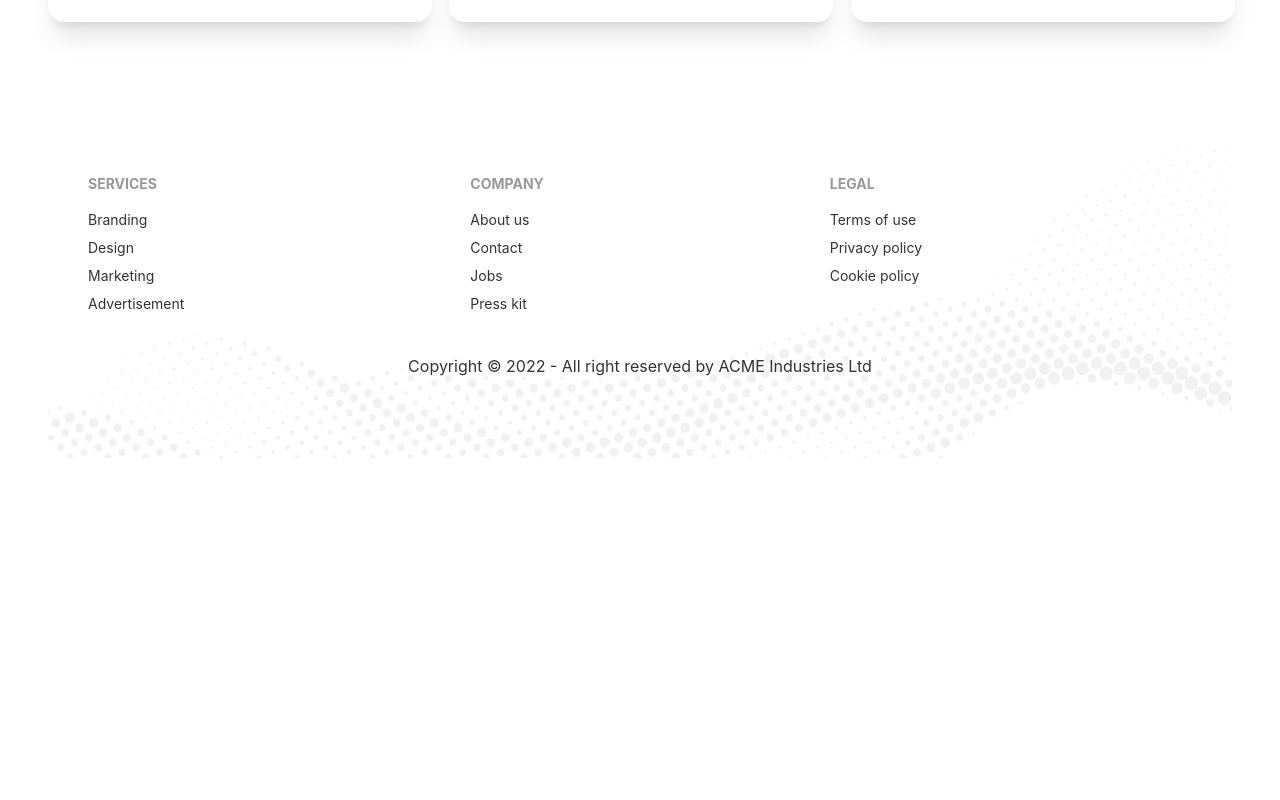
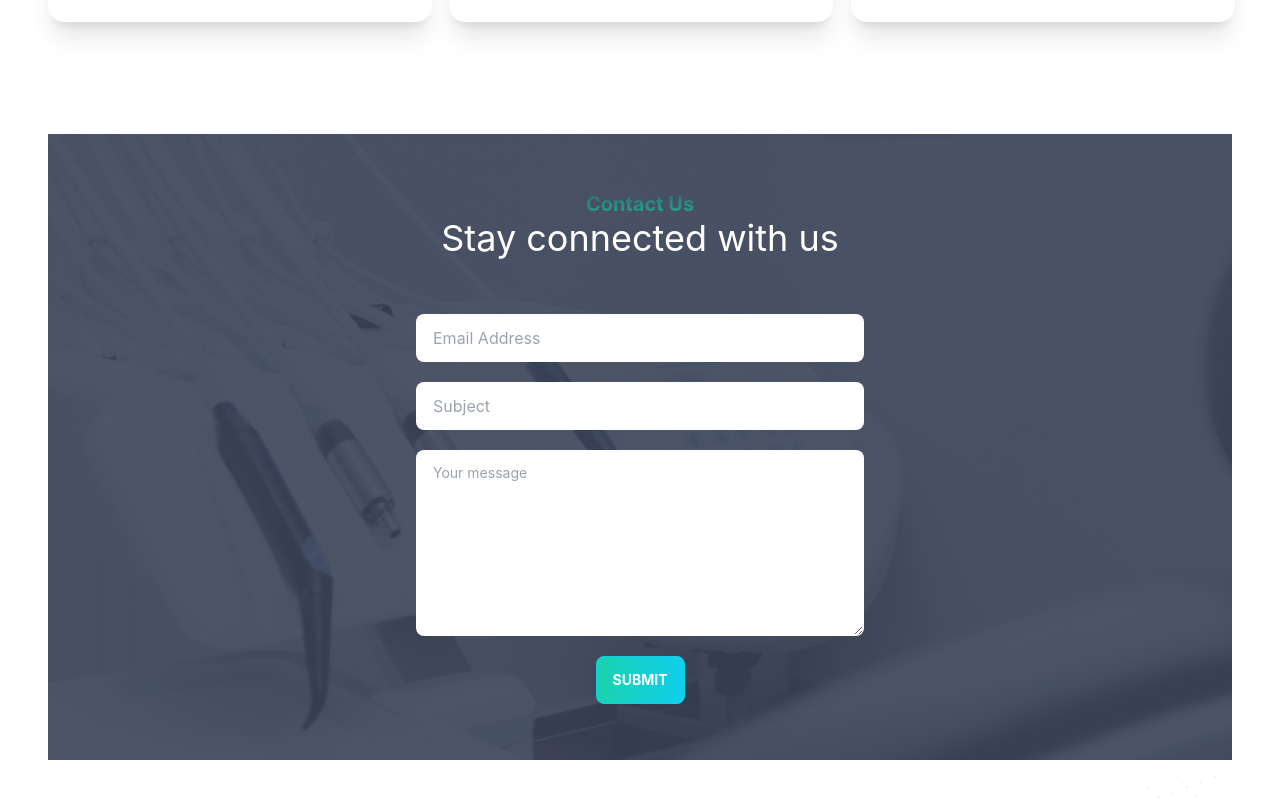
Before and after one commit to asrafaliii/doctors-portal, a React (Create React App) app: page / in a window 1280 px wide. Shown: the part 3120-3920 px from the top of the page. Before the commit the page ends 3578 px from the top, so only its background shows below. Built offline with nearby package versions, Linux system fonts and the light colour scheme.

Commit message:
home contact section

```diff
--- /dev/null
+++ b/src/Pages/Home/Contact.js
@@ -0,0 +1,38 @@
+import React from "react";
+import appointment from '../../assets/images/appointment.png';
+import PrimaryButton from "../Shared/PrimaryButton";
+
+const Contact = () => {
+  return (
+    <div style={{
+        background:`url(${appointment})`
+    }} className='bg-primary px-10 py-14 '>
+      <div className='text-center pb-14 text-white'>
+        <p className='text-xl font-bold text-transparent bg-clip-text bg-gradient-to-br from-accent to-secondary'>
+          Contact Us
+        </p>
+        <h1 className='text-4xl'>Stay connected with us</h1>
+      </div>
+      <div className='grid grid-cols-1 justify-items-center gap-5'>
+        <input
+          type='text'
+          placeholder='Email Address'
+          className='input w-full max-w-md'
+        />
+        <input
+          type='text'
+          placeholder='Subject'
+          className='input w-full max-w-md'
+        />
+        <textarea
+          className='textarea w-full max-w-md'
+          placeholder='Your message'
+          rows={6}
+        ></textarea>
+        <PrimaryButton>Submit</PrimaryButton>
+      </div>
+    </div>
+  );
+};
+
+export default Contact;
--- a/src/Pages/Home/Home.js
+++ b/src/Pages/Home/Home.js
@@ -1,5 +1,6 @@
 import React from 'react';
 import Banner from './Banner';
+import Contact from './Contact';
 import Footer from './Footer';
 import Info from './Info';
 import MakeAppoinment from './MakeAppoinment';
@@ -16,6 +17,7 @@ const Home = () => {
             <ServiceBanner />
             <MakeAppoinment />
             <Testimonial />
+            <Contact />
             <Footer />
         </div>
     );
```
